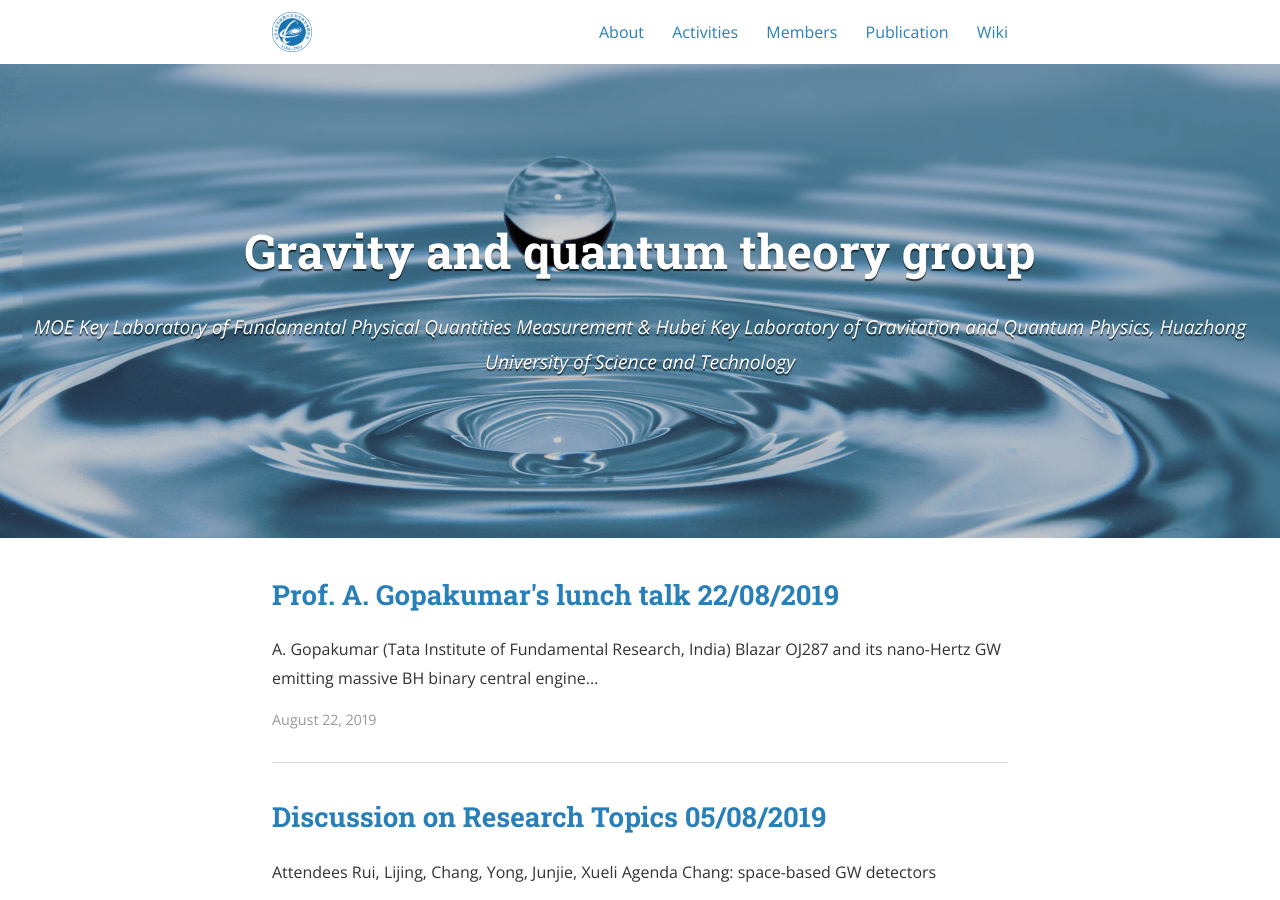
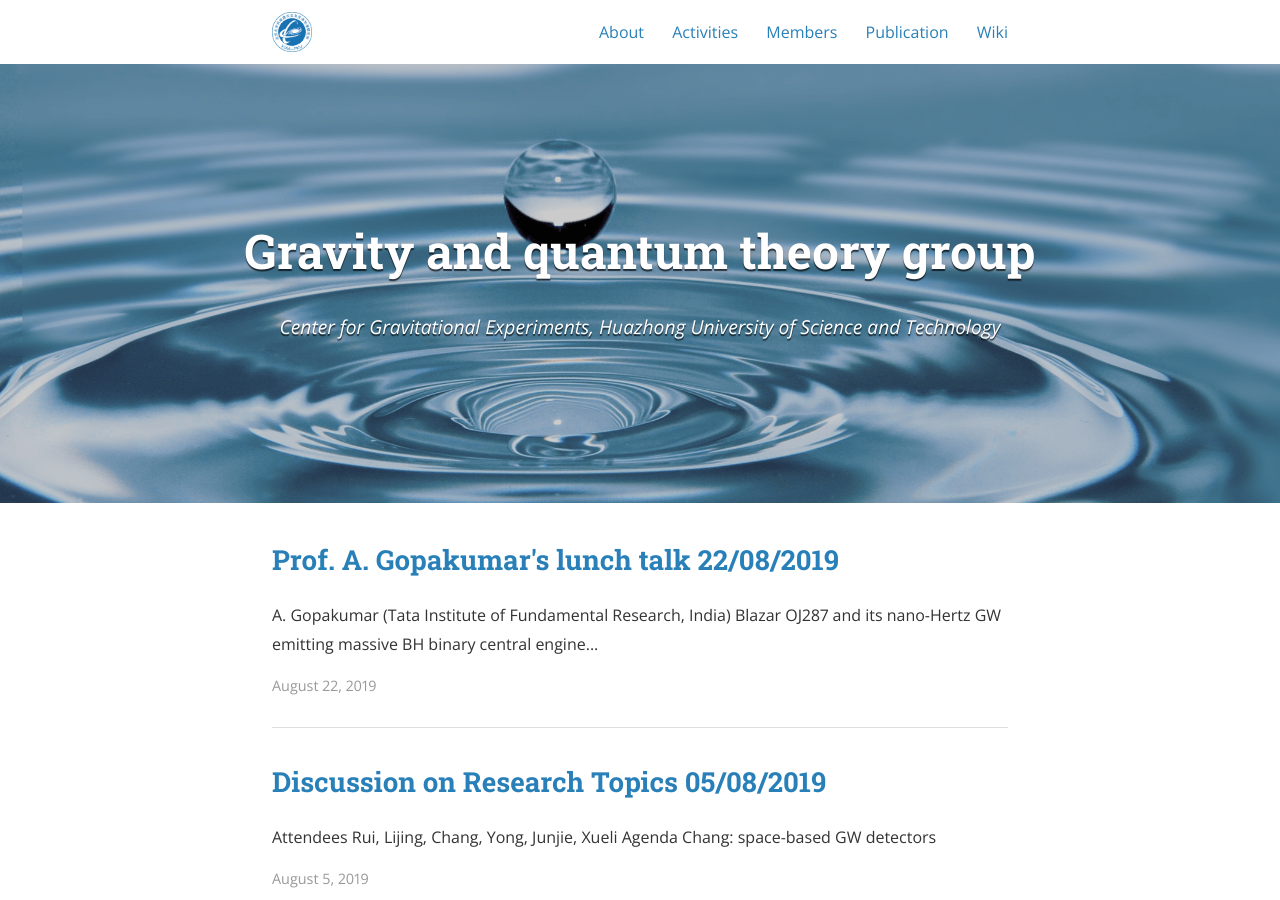
Before and after one commit to gravity-group/gravity-group.github.io, a Jekyll site: the page built from index.html, in a window 1280 px wide and 900 px high. Built offline with Jekyll 4.4.1, drawn with Linux system fonts in a browser that asks for light colours; nearby versions of some CDN libraries; the list of posts is cut into pages by our own code.

Commit message:
update subtitle

```diff
--- a/_config.yml
+++ b/_config.yml
@@ -10,7 +10,7 @@ exclude:
 
 # Site settings
 title: Gravity and quantum theory group
-subtitle: "MOE Key Laboratory of Fundamental Physical Quantities Measurement & Hubei Key Laboratory of Gravitation and Quantum Physics, Huazhong University of Science and Technology"
+subtitle: "Center for Gravitational Experiments, Huazhong University of Science and Technology"
 email: cgshao@hust.edu.cn
 name: Chengang Shao
 description: >
```
